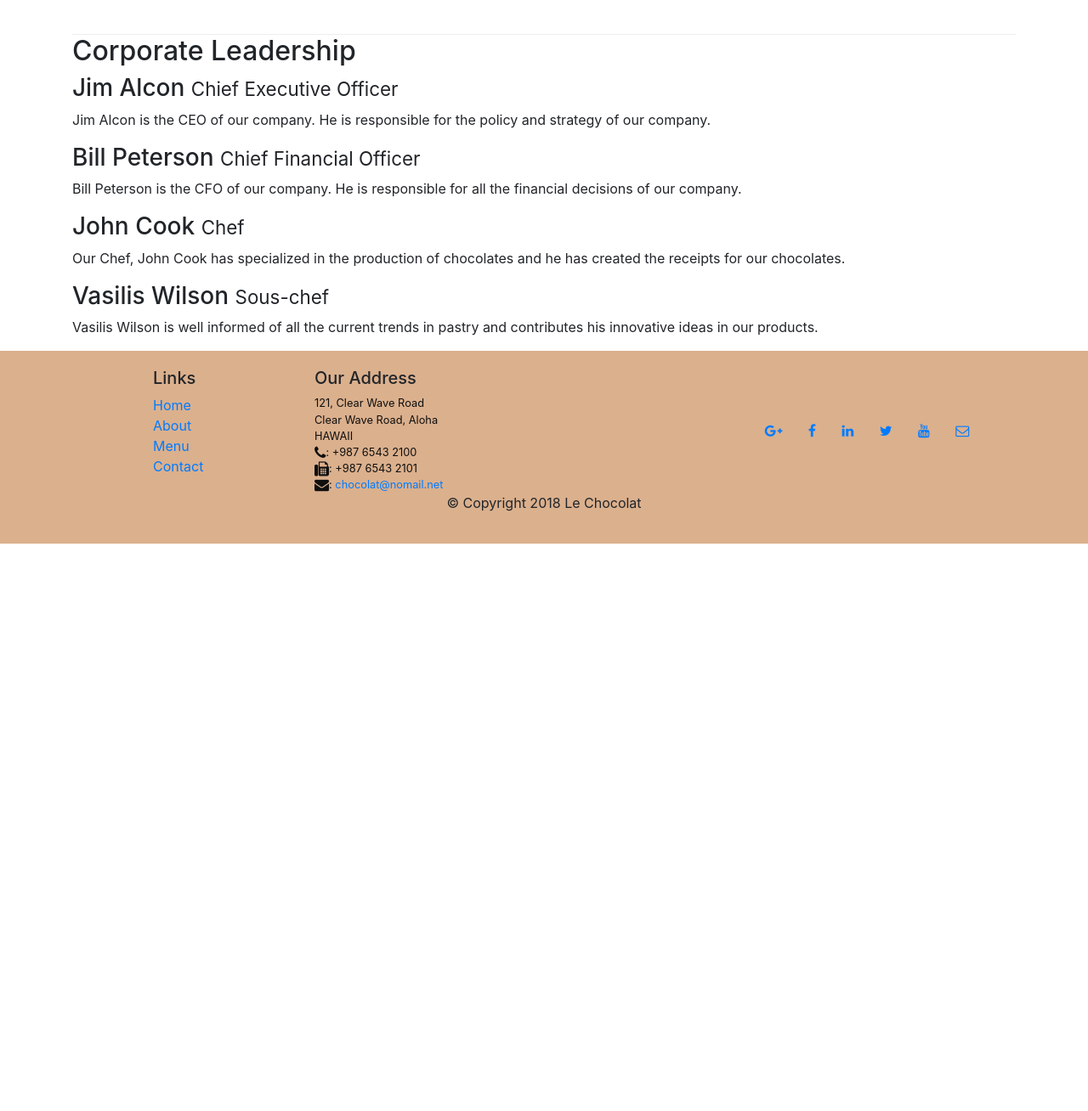
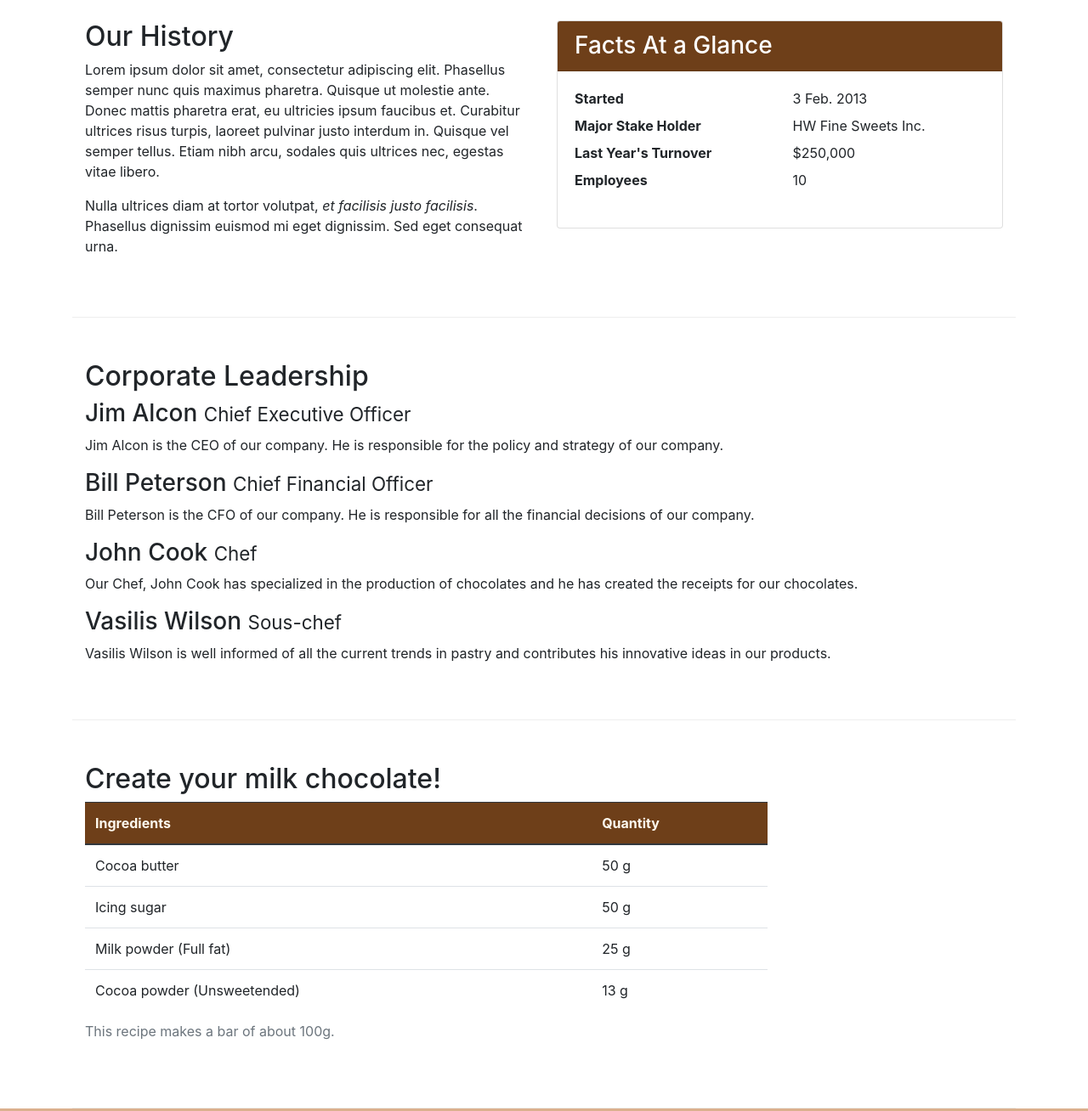
Before and after one commit to csantor/leChocolat, a website: page aboutus.html in a window 1280 px wide. Shown: the part 800-2108 px from the top of the page at 85% size. Before the commit the page ends 1440 px from the top, so only its background shows below. Drawn offline with nearby package versions, Linux system fonts and the light colour scheme.

Commit message:
Tables and Cards

```diff
--- a/aboutus.html
+++ b/aboutus.html
@@ -54,7 +54,7 @@
     </nav>
 
     <div class="container">
-        <div class="row row-header">
+        <div class="row row-content">
             <div class="col-12">
                 <h3>About Us</h3>
                 <hr>
@@ -72,11 +72,26 @@
                     euismod mi eget dignissim. Sed eget consequat urna. </p>
             </div>
             <div class="col col-sm">
+                <div class="card">
+                    <h3 class="card-header bg-secondary text-white">Facts At a Glance</h3>
+                    <div class="card-body">
+                        <dl class="row">
+                            <dt class="col-6">Started</dt>
+                            <dd class="col-6">3 Feb. 2013</dd>
+                            <dt class="col-6">Major Stake Holder</dt>
+                            <dd class="col-6">HW Fine Sweets Inc.</dd>
+                            <dt class="col-6">Last Year's Turnover</dt>
+                            <dd class="col-6">$250,000</dd>
+                            <dt class="col-6">Employees</dt>
+                            <dd class="col-6">10</dd>
+                        </dl>
+                    </div>
+                </div>
             </div>
         </div>
 
 
-        <div class="row">
+        <div class="row row-content">
             <div class="col-12">
                 <h2>Corporate Leadership</h2>
                 <h3>Jim Alcon <small>Chief Executive Officer </small></h3>
@@ -95,6 +110,45 @@
                 <p class="d-none d-sm-block">Vasilis Wilson is well informed of all the current trends in pastry and
                     contributes his innovative
                     ideas in our products. </p>
+            </div>
+        </div>
+
+        <div class="row row-content">
+            <div class="col-12 col-sm-9">
+                <h2> Create your milk chocolate!</h2>
+                <div class="table-responsive">
+                    <table class="table table-hover">
+                        <caption>
+                            This recipe makes a bar of about 100g.
+                        </caption>
+                        <thead class="thead-dark">
+                            <tr>
+                                <th>Ingredients</th>
+                                <th>Quantity</th>
+                            </tr>
+                        </thead>
+                        <tbody>
+                            <tr>
+                                <td>Cocoa butter</td>
+                                <td>50 g</td>
+                            </tr>
+                            <tr>
+                                <td>Icing sugar</td>
+                                <td>50 g</td>
+                            </tr>
+                            <tr>
+                                <td>Milk powder (Full fat)</td>
+                                <td>25 g</td>
+                            </tr>
+                            <tr>
+                                <td>Cocoa powder (Unsweetended)</td>
+                                <td>13 g</td>
+                            </tr>
+                        </tbody>
+                    </table>
+                </div>
+            </div>
+            <div class="col-12 col-sm-3">
             </div>
         </div>
 
@@ -126,7 +180,7 @@
                 </div>
                 <div class="col-sm align-self-center">
                     <div style="text-align:center">
-                            <a class="btn btn-social-icon btn-google-plus" href ="http://google.com/+">
+                        <a class="btn btn-social-icon btn-google-plus" href="http://google.com/+">
                             <i class="fa fa-google-plus"></i></a>
                         <a class="btn btn-social-icon btn-facebook" href="http://www.facebook.com/profile.php?id=">
                             <i class="fa fa-facebook"></i></a>
--- a/css/styles.css
+++ b/css/styles.css
@@ -31,3 +31,13 @@ body{
 .bg-light {
     background-color: #dbb08d !important;
 }
+.table .thead-dark th{
+    color:floralwhite;
+    background-color:#6E3F19
+}
+tr:hover {
+    background-color:#dbb08d !important;
+}
+.bg-secondary {
+    background-color:#6E3F19 !important;
+}
```
Lines whose indentation alone changed are shown as unchanged.
